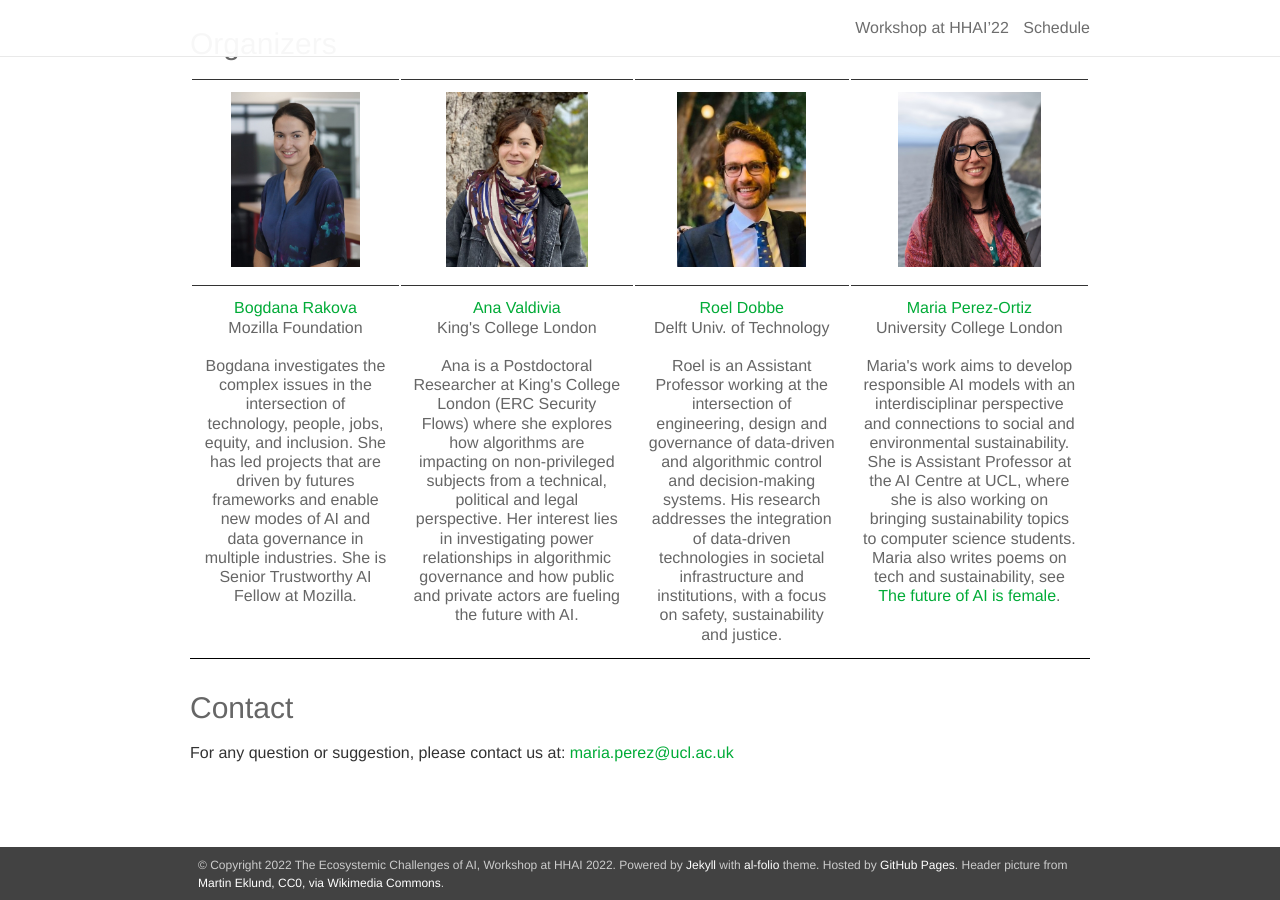
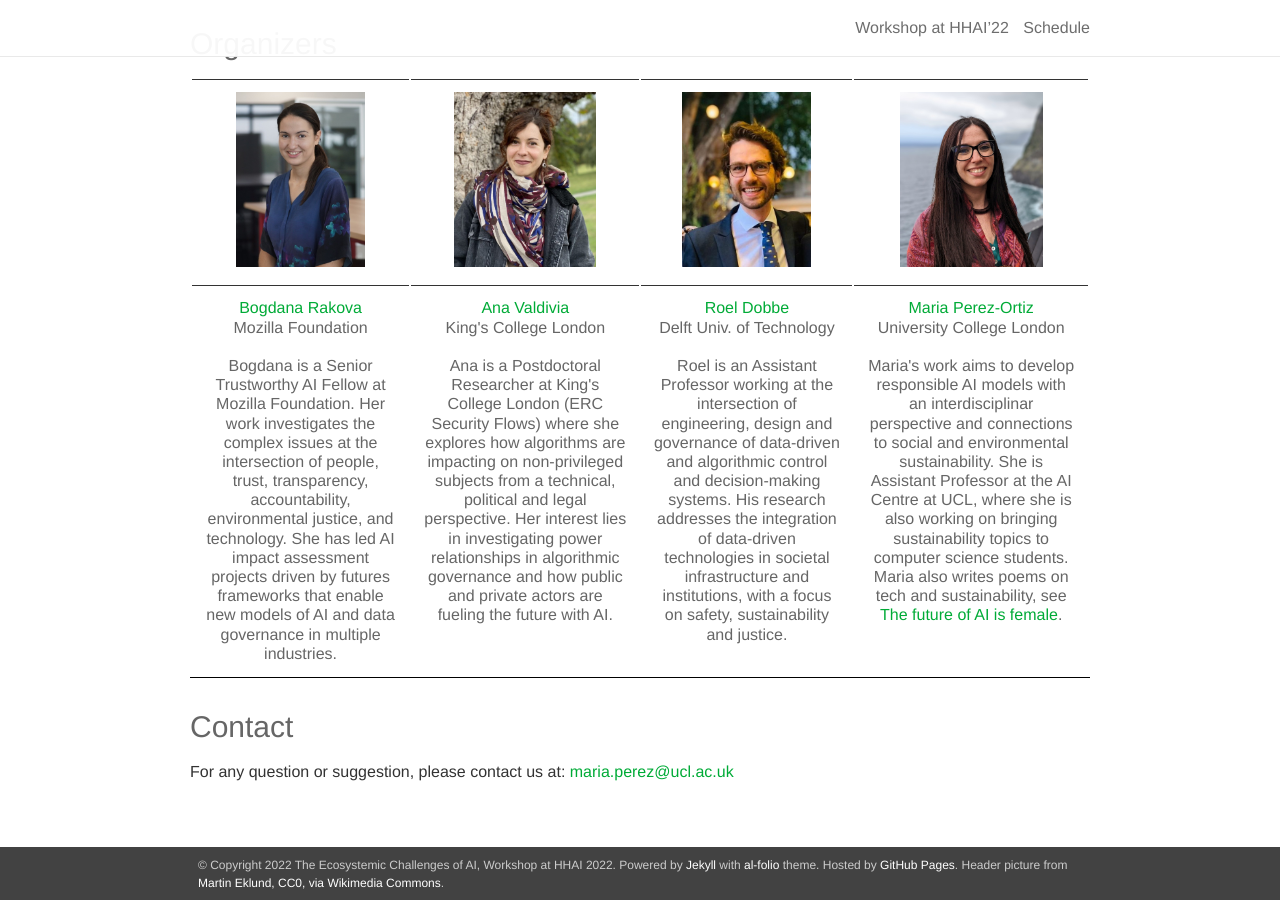
Before and after one commit to himeetshci/himeetshci.github.io, a Jekyll site: the page built from _pages/00_cfp.md, in a window 1280 px wide and 900 px high, scrolled down 2874 px. Built offline with Jekyll 4.4.1, drawn with Linux system fonts in a browser that asks for light colours; nearby versions of some CDN libraries; our own code applies the rules of GitHub Pages for plain Markdown files.

Commit message:
changed bogdana bios

```diff
--- a/_pages/00_cfp.md
+++ b/_pages/00_cfp.md
@@ -104,7 +104,7 @@ Tega Brain is an artist, environmental engineer, and researcher whose work inter
 
   </tr>
   <tr>
-  <td style="text-align:center"><a href="https://bobirakova.com/">Bogdana Rakova</a> <br> Mozilla Foundation <br><br> Bogdana investigates the complex issues in the intersection of technology, people, jobs, equity, and inclusion. She has led projects that are driven by futures frameworks and enable new modes of AI and data governance in multiple industries. She is Senior Trustworthy AI Fellow at Mozilla. </td>
+  <td style="text-align:center"><a href="https://bobirakova.com/">Bogdana Rakova</a> <br> Mozilla Foundation <br><br> Bogdana is a Senior Trustworthy AI Fellow at Mozilla Foundation. Her work investigates the complex issues at the intersection of people, trust, transparency, accountability, environmental justice, and technology. She has led AI impact assessment projects driven by futures frameworks that enable new models of AI and data governance in multiple industries. </td>
   <td style="text-align:center"><a href="https://www.avaldivia.com/">Ana Valdivia</a> <br> King's College London <br><br>Ana is a Postdoctoral Researcher at King's College London (ERC Security Flows) where she explores how algorithms are impacting on non-privileged subjects from a technical, political and legal perspective. Her interest lies in investigating power relationships in algorithmic governance and how public and private actors are fueling the future with AI.</td>
 
   <td style="text-align:center"><a href="https://www.tudelft.nl/tbm/over-de-faculteit/afdelingen/engineering-systems-and-services/people/assistant-professors/drir-rij-roel-dobbe">Roel Dobbe</a> <br> Delft Univ. of Technology <br> <br>Roel is an Assistant Professor working at the intersection of engineering, design and governance of data-driven and algorithmic control and decision-making systems. His research addresses the integration of data-driven technologies in societal infrastructure and institutions, with a focus on safety, sustainability and justice.</td>
```
